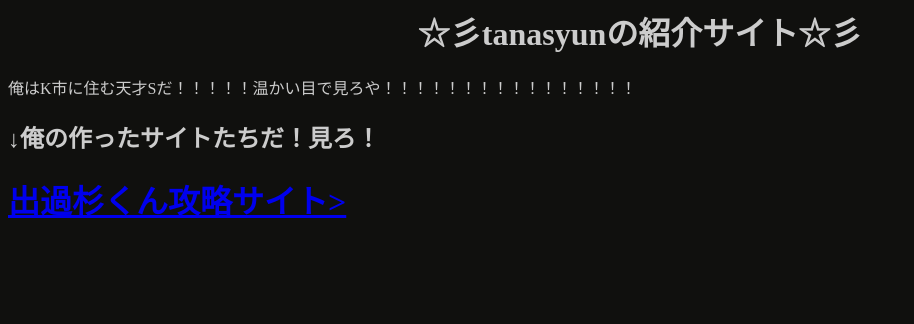
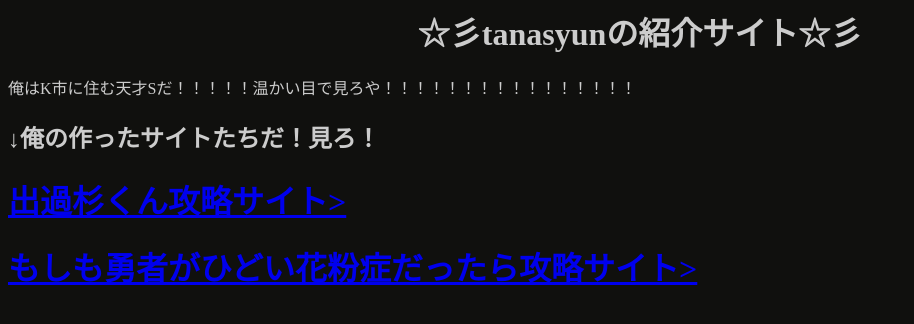
Before and after one commit to tanasyun/tanasyun.github.io, a plain HTML site: page index.html in a window 1280 px wide. Shown: the whole page, without its empty margins (0-914 px from the left). Drawn offline with Linux system fonts and the light colour scheme.

Commit message:
Update index.html

```diff
--- a/index.html
+++ b/index.html
@@ -5,6 +5,7 @@
     <p>俺はK市に住む天才Sだ！！！！！温かい目で見ろや！！！！！！！！！！！！！！！！</p>
     <h2>↓俺の作ったサイトたちだ！見ろ！</h2>
     <a href="https://tanasyun.github.io/dekasugikun.html"><h1>出過杉くん攻略サイト></h1></a>
+    <a href="https://tanasyun.github.io/mosimoyuusyagahidoikahunnsyoudattara.html"><h1>もしも勇者がひどい花粉症だったら攻略サイト></h1></a>
       </body>
 
 </html>
```
